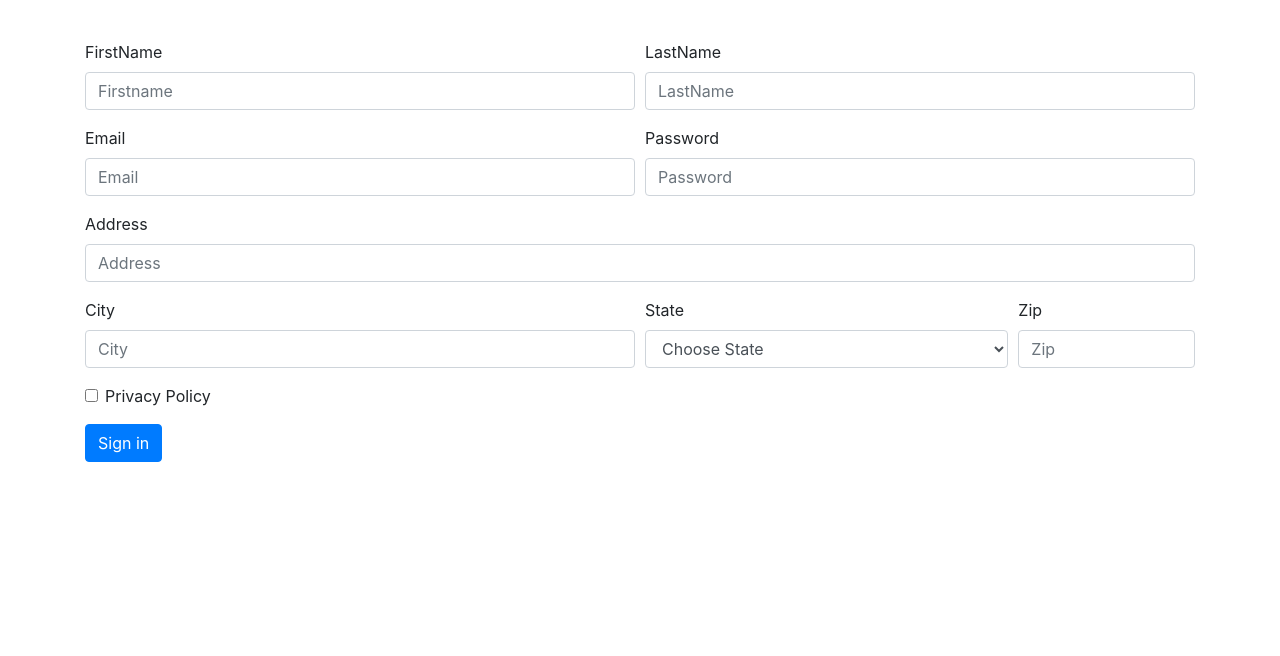
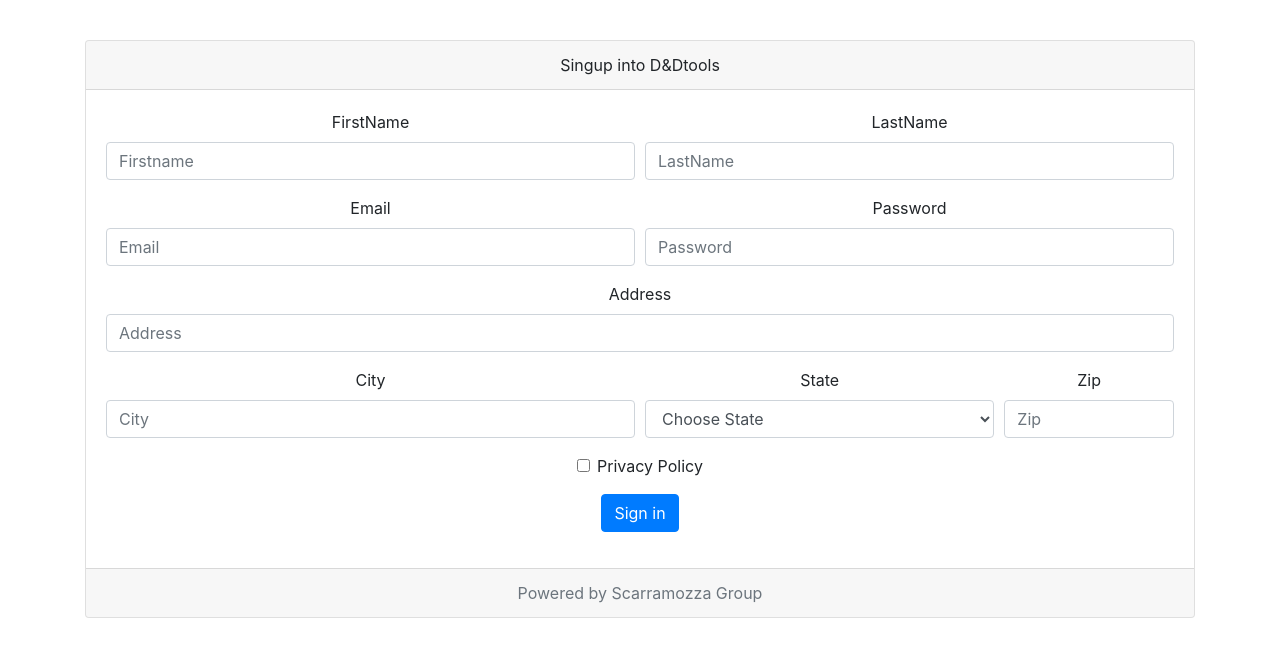
Before and after one commit to MassimoBenassi/MassimoBenassi.github.io, a plain HTML site: page Singup.html in a window 1280 px wide. Shown: the part 56-712 px from the top of the page. Drawn offline with nearby package versions, Linux system fonts and the light colour scheme; a web font is replaced by a local one.

Commit message:
Add Card

```diff
--- a/Singup.html
+++ b/Singup.html
@@ -36,6 +36,11 @@
         </div>
 
         <div class="container">
+            <div class="card text-center">
+                <div class="card-header">
+                    Singup into D&Dtools
+                </div>
+                <div class="card-body">
                     <form>
                         <div class="form-row">
                             <div class="form-group col-md-6">
@@ -89,6 +94,12 @@
                         <button type="submit" class="btn btn-primary">Sign in</button>
                     </form>
                 </div>
+                <div class="card-footer text-muted">
+                    Powered by Scarramozza Group
+                </div>
+            </div>
+
+        </div>
 
 
         <script src="https://code.jquery.com/jquery-3.3.1.slim.min.js" integrity="sha384-q8i/X+965DzO0rT7abK41JStQIAqVgRVzpbzo5smXKp4YfRvH+8abtTE1Pi6jizo" crossorigin="anonymous"></script>
```
Lines whose indentation alone changed are shown as unchanged.
